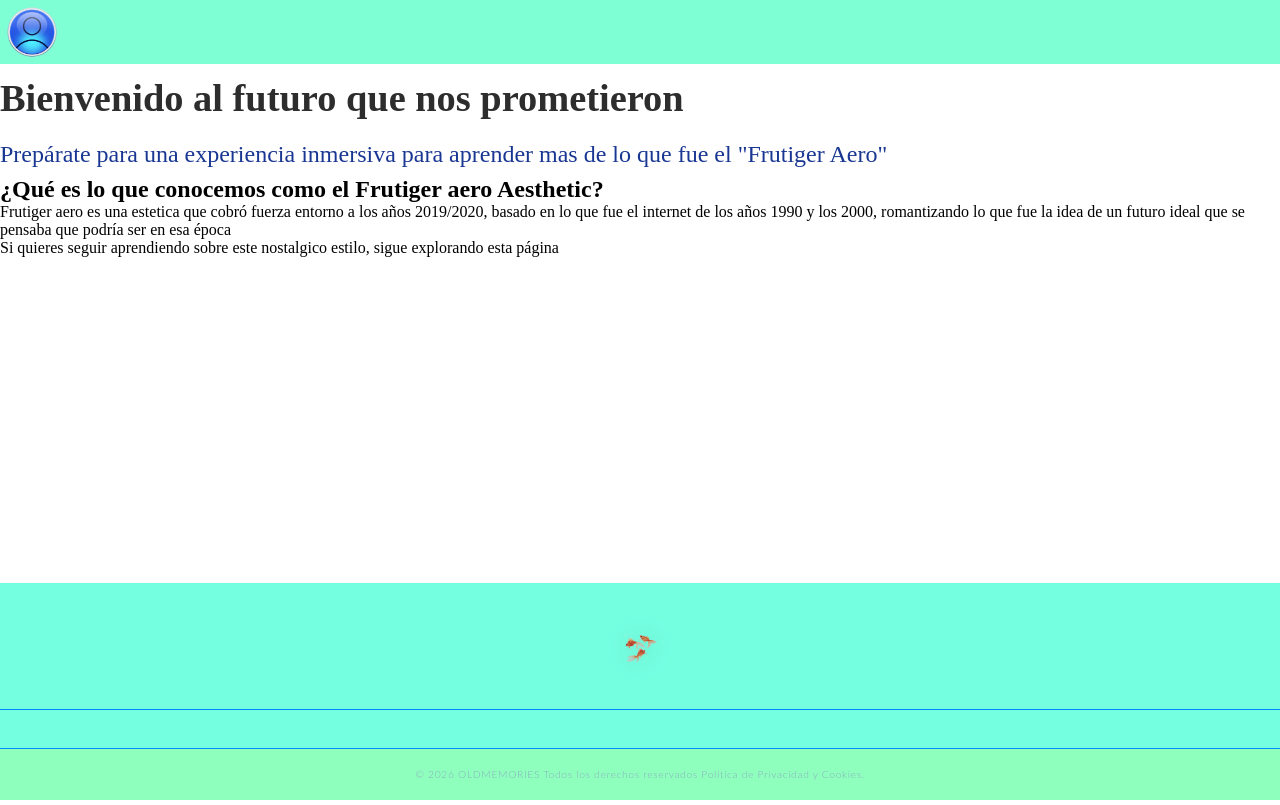
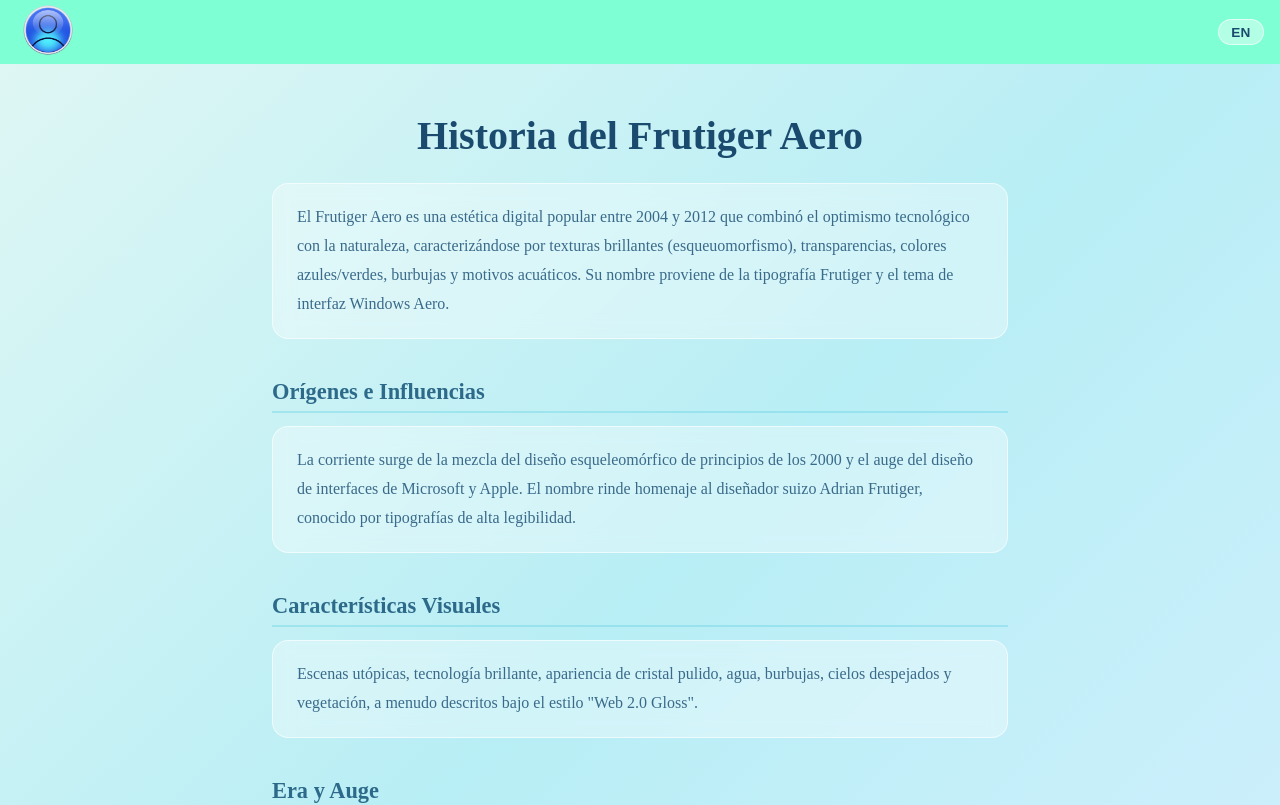
Before and after one commit to haridianvergaraalonso-boop/OldMemories, a React (Vite) app: page /history in a window 1280 px wide. Shown: the top 805 px of the page. Built offline with nearby package versions, Linux system fonts and the light colour scheme.

Commit message:
so, i finished almost everything, but home looks a bit off, change that in next send

```diff
--- a/src/App.jsx
+++ b/src/App.jsx
@@ -3,23 +3,26 @@
 import Footer from "./components/footer/Footer";
 import Gallery from "./pages/gallery/Gallery";
 import History from "./pages/history/History";
+import { LanguageProvider } from "./i18n/Language";
 
 
 function App() {
   return (
+    <LanguageProvider>
       <BrowserRouter>
         <div className="app">
           <main className="main">
             <Routes>
               <Route path="/home" element={<Home/>}/>
               <Route path="/gallery" element={<Gallery/>}/>
-            <Route path="/history" element={<Home />} />
+              <Route path="/history" element={<History />} />
               <Route path="*" element={<Home/>}/>
             </Routes>
           </main>
           <Footer />
         </div>
       </BrowserRouter>
+    </LanguageProvider>
   )
 }
 
--- a/src/components/footer/Footer.jsx
+++ b/src/components/footer/Footer.jsx
@@ -10,7 +10,12 @@
 
             <div className="footer-body"></div>
 
-            <div className="footer-social"></div>
+<div className="footer-social">
+    <a href="https://twitter.com" target="_blank" rel="noopener noreferrer">🐦</a>
+    <a href="https://instagram.com" target="_blank" rel="noopener noreferrer">📸</a>
+    <a href="https://pinterest.com" target="_blank" rel="noopener noreferrer">📌</a>
+    <a href="https://youtube.com" target="_blank" rel="noopener noreferrer">▶️</a>
+</div>
 
             <div className="footer-info">
                 <h1>© 2026 OLDMEMORIES Todos los derechos reservados Política de Privacidad y Cookies.</h1>
--- a/src/components/header/Header.css
+++ b/src/components/header/Header.css
@@ -18,3 +18,28 @@
     font-size: larger;
     color: grey;
 }
+
+.header-main {
+    width: 100%;
+    height: 4em;
+    background-color: aquamarine;
+    display: flex;
+    align-items: center;
+    justify-content: space-between;
+    padding: 0 1rem;
+}
+
+.header-lang-btn {
+    background: rgba(255, 255, 255, 0.4);
+    border: 1px solid rgba(255, 255, 255, 0.6);
+    border-radius: 20px;
+    padding: 0.3rem 0.8rem;
+    font-weight: 700;
+    color: #1a4a6e;
+    cursor: pointer;
+    font-size: 0.85rem;
+}
+
+.header-lang-btn:hover {
+    background: rgba(255, 255, 255, 0.7);
+}
--- a/src/components/header/Header.jsx
+++ b/src/components/header/Header.jsx
@@ -1,6 +1,8 @@
 import { useState } from "react"
 import { Link } from "react-router-dom"
 import "./header.css"
+import { useLanguage } from "../../i18n/Language";
+import translations from "../../i18n/translations";
 function Header() {
     const [isSideMenuVisible, setIsSideMenuVisible] = useState(false)
 
@@ -10,6 +12,8 @@
         return
     }
 
+    const { language, toggleLanguage } = useLanguage();
+    const t = translations[language];
 
     return (
         <>
@@ -17,16 +21,18 @@
                 <div className="header-logo" onClick={toggleSideMenu}>
                     <img src="frutigerAero.png" alt="logo" />
                 </div>
-
+                <button className="header-lang-btn" onClick={toggleLanguage}>
+                    {language === "es" ? "EN" : "ES"}
+                </button>
             </div>
             {
                 isSideMenuVisible ?
                     <div className="header-side-menu">
-                      <ul>
-                        <li><Link to="/home">Inicio</Link></li>
-                        <li><Link to="/gallery">Galería</Link></li>
-                        <li><Link to="/history">Historia</Link></li>
-                    </ul>
+                        <ul>
+                            <li><Link to="/home">{t.home}</Link></li>
+                            <li><Link to="/gallery">{t.gallery}</Link></li>
+                            <li><Link to="/history">{t.history}</Link></li>
+                        </ul>
                     </div>
                     :
                     <></>
--- /dev/null
+++ b/src/i18n/Language.jsx
@@ -0,0 +1,21 @@
+import { createContext, useContext, useState } from "react";
+
+const LanguageContext = createContext();
+
+export function LanguageProvider({ children }) {
+    const [language, setLanguage] = useState("es");
+
+    const toggleLanguage = () => {
+        setLanguage(prev => prev === "es" ? "en" : "es");
+    };
+
+    return (
+        <LanguageContext.Provider value={{ language, toggleLanguage }}>
+            {children}
+        </LanguageContext.Provider>
+    );
+}
+
+export function useLanguage() {
+    return useContext(LanguageContext);
+}
--- /dev/null
+++ b/src/i18n/translations.js
@@ -0,0 +1,38 @@
+const translations = {
+    es: {
+        home: "Inicio",
+        gallery: "Galería",
+        history: "Historia",
+        galleryTitle: "Archivo",
+        gallerySubtitle: "El registro de fotos de un futuro que nos prometieron",
+        historyTitle: "Historia del Frutiger Aero",
+        historyOrigins: "Orígenes e Influencias",
+        historyVisual: "Características Visuales",
+        historyEra: "Era y Auge",
+        historyDecline: "Declive y Legado",
+         homeTitle: "Bienvenido al futuro que nos prometieron",
+    homeSubtitle: 'Prepárate para una experiencia inmersiva para aprender más del "Frutiger Aero"',
+    homeInfoTitle: "¿Qué es el Frutiger Aero Aesthetic?",
+    homeInfo: "Frutiger Aero es una estética que cobró fuerza en torno a 2019/2020, basada en el internet de los años 90 y 2000.",
+    homeExplore: "Si quieres seguir aprendiendo sobre este nostálgico estilo, sigue explorando esta página.",
+    },
+    en: {
+        home: "Home",
+        gallery: "Gallery",
+        history: "History",
+        galleryTitle: "Archive",
+        gallerySubtitle: "The photo record of a future they promised us",
+        historyTitle: "History of Frutiger Aero",
+        historyOrigins: "Origins and Influences",
+        historyVisual: "Visual Characteristics",
+        historyEra: "Era and Peak",
+        historyDecline: "Decline and Legacy",
+         homeTitle: "Welcome to the future they promised us",
+    homeSubtitle: 'Get ready for an immersive experience to learn more about "Frutiger Aero"',
+    homeInfoTitle: "What is the Frutiger Aero Aesthetic?",
+    homeInfo: "Frutiger Aero is an aesthetic that gained strength around 2019/2020, based on the internet of the 90s and 2000s.",
+    homeExplore: "If you want to keep learning about this nostalgic style, keep exploring this page.",
+    }
+};
+
+export default translations;
--- a/src/pages/gallery/Gallery.jsx
+++ b/src/pages/gallery/Gallery.jsx
@@ -1,16 +1,20 @@
 import Header from "../../components/header/Header";
 import GalleryCards from "./GalleryCards";
 import galleryItems from "./Gallery-data";
+import { useLanguage } from "../../i18n/Language";
+import translations from "../../i18n/translations";
 import "./Gallery.css";
 
 function Gallery() {
+  const { language } = useLanguage();
+  const t = translations[language];
   return (
     <div className="gallery">
       <Header />
 
       <section className="gallery__hero">
-        <h1 className="gallery__title">Archivo</h1>
-        <p className="gallery__subtitle">El registro de fotos de un futuro que nos prometieron</p>
+        <h1 className="gallery__title">{t.galleryTitle}Archivo</h1>
+        <p className="gallery__subtitle">{t.gallerySubtitle}El registro de fotos de un futuro que nos prometieron</p>
       </section>
 
       <section className="gallery__grid">
--- /dev/null
+++ b/src/pages/history/History.css
@@ -0,0 +1,53 @@
+.history {
+    min-height: 100vh;
+    background: linear-gradient(135deg, #e0f7f4 0%, #b8eef5 50%, #d4f0ff 100%);
+}
+
+.history-content {
+    max-width: 800px;
+    margin: 0 auto;
+    padding: 3rem 2rem 5rem;
+}
+
+.history-title {
+    font-size: 2.5rem;
+    font-weight: 800;
+    color: #1a4a6e;
+    margin: 0 0 1.5rem;
+    text-align: center;
+}
+
+.history-subtitle {
+    font-size: 1.4rem;
+    font-weight: 700;
+    color: #2d6a8a;
+    margin: 2.5rem 0 0.8rem;
+    padding-bottom: 0.4rem;
+    border-bottom: 2px solid rgba(74, 200, 220, 0.3);
+}
+
+.history-text {
+    font-size: 1rem;
+    color: #3a6a8a;
+    line-height: 1.8;
+    margin: 0;
+    background: rgba(255, 255, 255, 0.35);
+    backdrop-filter: blur(10px);
+    border: 1px solid rgba(255, 255, 255, 0.6);
+    border-radius: 16px;
+    padding: 1.2rem 1.5rem;
+}
+
+@media (max-width: 600px) {
+    .history-content {
+        padding: 2rem 1rem 3rem;
+    }
+
+    .history-title {
+        font-size: 1.8rem;
+    }
+
+    .history-subtitle {
+        font-size: 1.2rem;
+    }
+}
--- a/src/pages/history/History.jsx
+++ b/src/pages/history/History.jsx
@@ -1,19 +1,30 @@
 import Header from "../../components/header/Header";
+import { useLanguage } from "../../i18n/Language";
+import translations from "../../i18n/translations";
+import "./History.css";
 
 function History() {
+    const { language } = useLanguage();
+const t = translations[language];
     return (
-        <div>
+        <div className="history">
             <Header />
-            <h1 className="title">Historia</h1>
-            <p className="p1">El Frutiger Aero es una estética digital popular entre 2004 y 2012 que combinó el optimismo tecnológico con la naturaleza, caracterizándose por texturas brillantes (esqueuomorfismo), transparencias, colores azules/verdes, burbujas y motivos acuáticos. Su nombre proviene de la tipografía Frutiger y el tema de interfaz Windows Aero</p>
-            <h2 className="subtitle1">Orígenes e Influencias</h2>
-            <p>La corriente surge de la mezcla del diseño esqueleomórfico (objetos digitales que imitan la realidad) de principios de los 2000 y el auge del diseño de interfaces de Microsoft y Apple. El nombre rinde homenaje al diseñador suizo Adrian Frutiger, conocido por tipografías de alta legibilidad.</p>
-            <h3 className="subtitle2">Características Visuales</h3>
-            <p>Escenas utópicas, tecnología brillante, apariencia de cristal pulido, agua, burbujas, cielos despejados y vegetación, a menudo descritos bajo el estilo "Web 2.0 Gloss".</p>
-            <h4 className="subtitle3">Era y Auge:</h4>
-            <p> Su apogeo ocurrió entre el lanzamiento de Windows Vista (2006) y el auge del diseño plano, influyendo en consolas como Wii, publicidad y software de la época.</p>
-            <h5 className="subtitle4">Declive y Legado</h5>
-            <p>A partir de 2010-2013, fue reemplazado por el flat design (diseño plano), marcando el fin de esta etapa. Hoy es considerada una estética nostálgica de principios de siglo.</p>
+            <div className="history-content">
+                <h1 className="history-title">Historia del Frutiger Aero</h1>
+                <p className="history-text">El Frutiger Aero es una estética digital popular entre 2004 y 2012 que combinó el optimismo tecnológico con la naturaleza, caracterizándose por texturas brillantes (esqueuomorfismo), transparencias, colores azules/verdes, burbujas y motivos acuáticos. Su nombre proviene de la tipografía Frutiger y el tema de interfaz Windows Aero.</p>
+
+                <h2 className="history-subtitle">Orígenes e Influencias</h2>
+                <p className="history-text">La corriente surge de la mezcla del diseño esqueleomórfico de principios de los 2000 y el auge del diseño de interfaces de Microsoft y Apple. El nombre rinde homenaje al diseñador suizo Adrian Frutiger, conocido por tipografías de alta legibilidad.</p>
+
+                <h2 className="history-subtitle">Características Visuales</h2>
+                <p className="history-text">Escenas utópicas, tecnología brillante, apariencia de cristal pulido, agua, burbujas, cielos despejados y vegetación, a menudo descritos bajo el estilo "Web 2.0 Gloss".</p>
+
+                <h2 className="history-subtitle">Era y Auge</h2>
+                <p className="history-text">Su apogeo ocurrió entre el lanzamiento de Windows Vista (2006) y el auge del diseño plano, influyendo en consolas como Wii, publicidad y software de la época.</p>
+
+                <h2 className="history-subtitle">Declive y Legado</h2>
+                <p className="history-text">A partir de 2010-2013, fue reemplazado por el flat design, marcando el fin de esta etapa. Hoy es considerada una estética nostálgica de principios de siglo.</p>
+            </div>
         </div>
     );
 }
--- a/src/pages/home/Home.jsx
+++ b/src/pages/home/Home.jsx
@@ -1,32 +1,35 @@
 import "./Home.css"
 import Header from "../../components/header/Header"
+import { useLanguage } from "../../i18n/Language";
+import translations from "../../i18n/translations";
 
 function Home() {
+    const { language } = useLanguage();
+    const t = translations[language];
+
     return (
         <>
             <Header />
-            <div className="Home-title">
-                <h1>Bienvenido al futuro que nos prometieron</h1>
+            <div className="home-title">
+                <h1>{t.homeTitle}</h1>
             </div>
 
-            <div className="Home-subtitle">
-                <l1>Prepárate para una experiencia inmersiva para aprender mas de lo que fue el "Frutiger Aero"</l1>
+            <div className="home-subtitle">
+                <p>{t.homeSubtitle}</p>
             </div>
 
-            <div className="Home-info-title">
-                <h2>¿Qué es lo que conocemos como el Frutiger aero Aesthetic?</h2>
+            <div className="home-info-title">
+                <h2>{t.homeInfoTitle}</h2>
             </div>
 
-            <div className="Home-info1">
-                <l1>Frutiger aero es una estetica que cobró fuerza entorno a los años 2019/2020, basado en lo que fue el internet de los años 1990 y los 2000, romantizando lo que fue la idea de un futuro ideal que se pensaba que podría ser en esa época</l1>
+            <div className="home-info">
+                <p>{t.homeInfo}</p>
             </div>
 
-            <div className="Home-info2">
-                <l1>Si quieres seguir aprendiendo sobre este nostalgico estilo, sigue explorando esta página</l1>
+            <div className="home-explore">
+                <p>{t.homeExplore}</p>
             </div>
-
         </>
-
     )
 }
 
```
Lines whose indentation alone changed are shown as unchanged.
